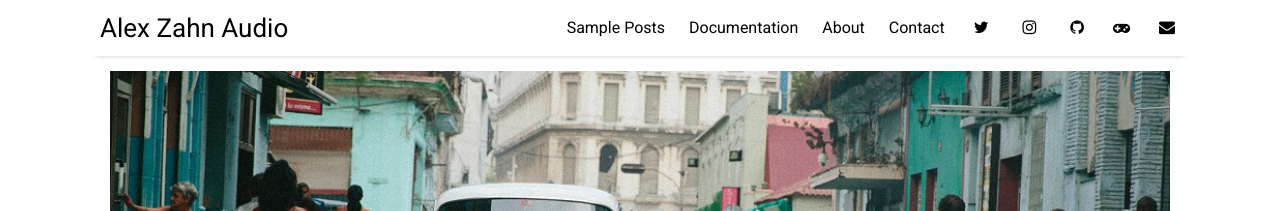
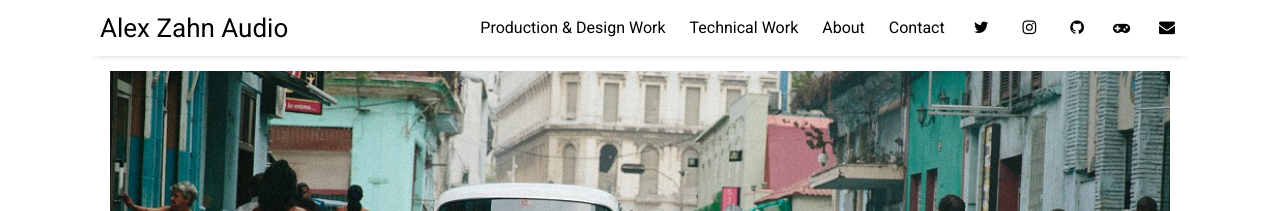
Before and after one commit to alexzahnaudio/alexzahnaudio.github.io, a Jekyll site: the page built from index.html, in a window 1280 px wide. Shown: the top 211 px of the page. Built offline with Jekyll 4.4.1, drawn with Linux system fonts in a browser that asks for light colours; nearby versions of some CDN libraries; the list of posts is cut into pages by our own code.

Commit message:
Update settings.yml

```diff
--- a/_data/settings.yml
+++ b/_data/settings.yml
@@ -7,10 +7,10 @@ disqus:
 google-ID: ''
 
 menu:
-- {name: 'Sample Posts',       url: 'sample-posts'}
-- {name: 'Documentation',      url: 'documentation'}
-- {name: 'About',              url: 'about'}
-- {name: 'Contact',            url: 'contact'}
+- {name: 'Production & Design Work', url: 'production-design'}
+- {name: 'Technical Work',           url: 'technical'}
+- {name: 'About',                    url: 'about'}
+- {name: 'Contact',                  url: 'contact'}
 
 # Available social icons are powered by Font Awesome, so you can use any icon that they offer
 social:
```
